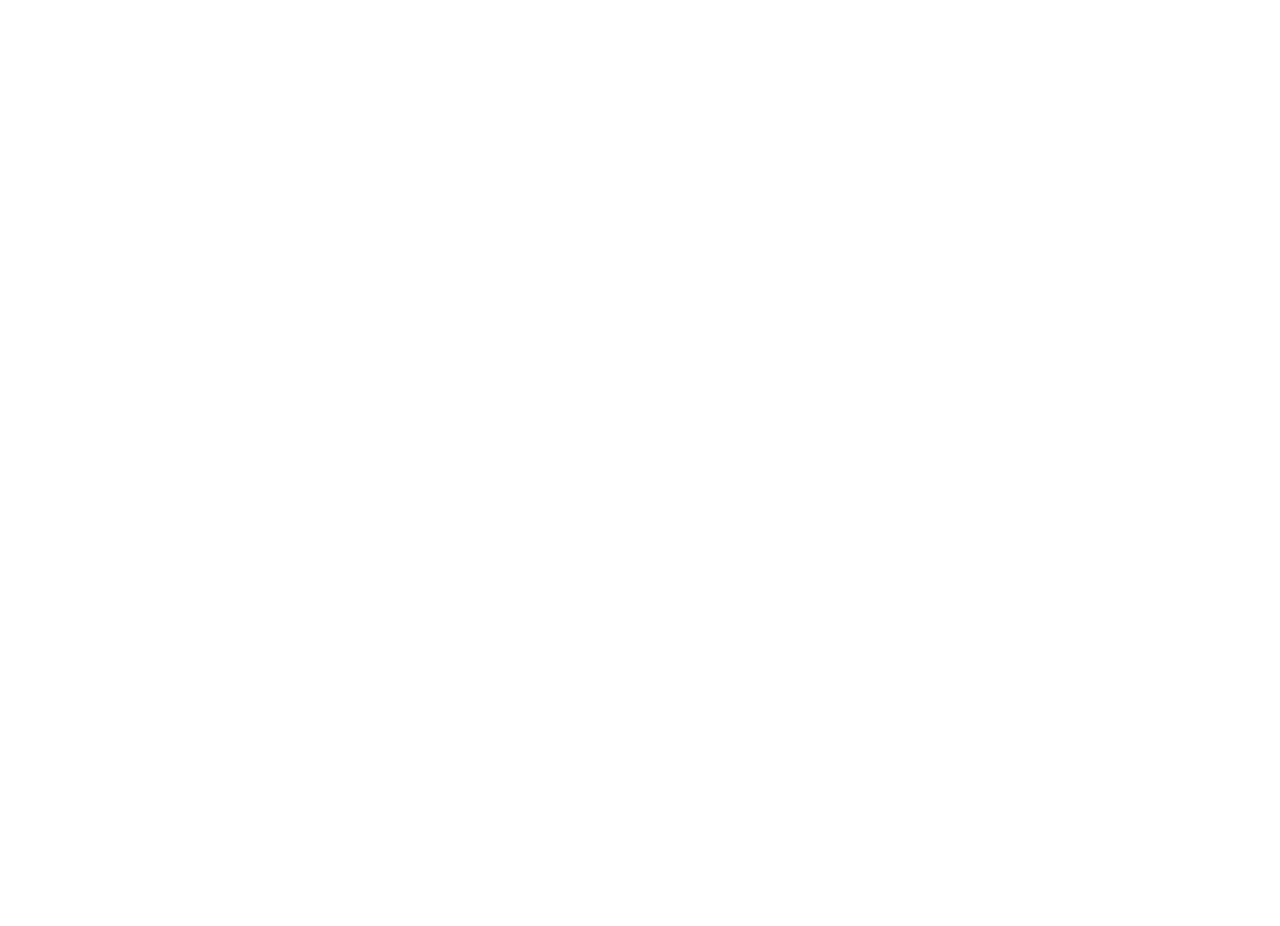
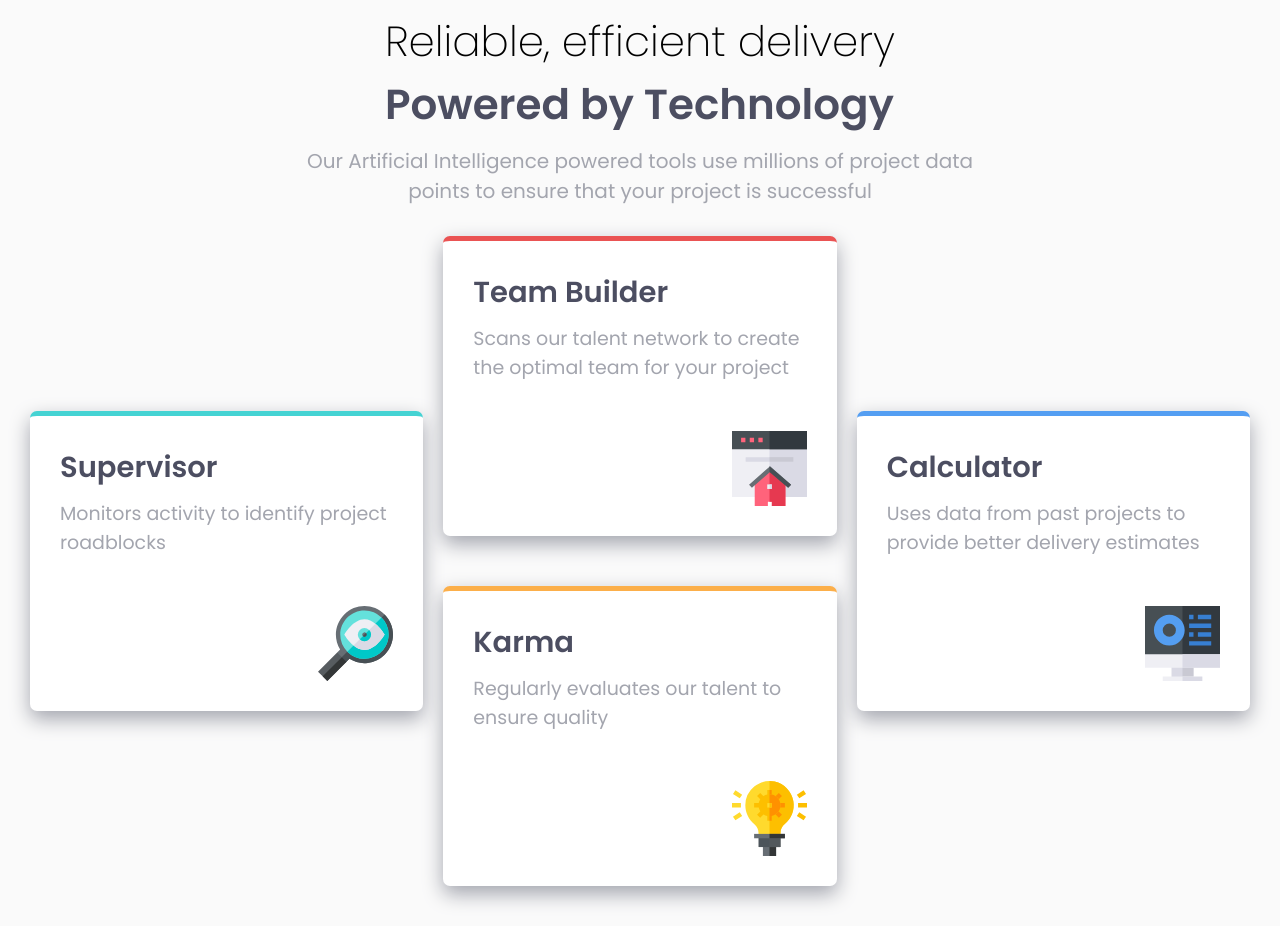
Before and after one commit to rrocker89437/FEM-Four-card-feature-section, a website built with Vite: page index.html in a window 1280 px wide. Before the commit the page ends 800 px from the top, so only its background shows below. Built offline with nearby package versions, Linux system fonts and the light colour scheme.

Commit message:
Finished project

```diff
--- a/index.html
+++ b/index.html
@@ -2,17 +2,82 @@
 <html lang="en">
   <head>
     <meta charset="UTF-8" />
-    <link rel="icon" type="image/svg+xml" href="/public/favicon-32x32.png" />
+    <link rel="icon" type="image/svg+xml" href="/favicon-32x32.png" />
     <meta name="viewport" content="width=device-width, initial-scale=1.0" />
+    <!-- Google Font -->
+    <link rel="preconnect" href="https://fonts.googleapis.com" />
+    <link rel="preconnect" href="https://fonts.gstatic.com" crossorigin />
+    <link
+      href="https://fonts.googleapis.com/css2?family=Poppins:wght@200;400;600&display=swap"
+      rel="stylesheet"
+    />
     <title>FEM Four Card</title>
   </head>
   <body>
+    <header class="header">
+      <div class="header__content wrapper wrapper-mobile">
+        <h1 class="header__content--title">
+          Reliable, efficient delivery
+          <span class="header__content--title--span"
+            >Powered by Technology</span
+          >
+        </h1>
+        <p class="header__content--description">
+          Our Artificial Intelligence powered tools use millions of project data
+          points to ensure that your project is successful
+        </p>
+      </div>
+    </header>
+
+    <main class="main">
+      <section class="main__content wrapper wrapper-mobile grid">
+        <div class="main__card grid__card--1 border-cyan">
+          <h2 class="main__card--title">Supervisor</h2>
+          <p class="main__card--description">
+            Monitors activity to identify project roadblocks
+          </p>
+          <img
+            src="/public/icon-supervisor.svg"
+            alt="Supervisor Icon"
+            class="main__card--img"
+          />
+        </div>
+        <div class="main__card grid__card--2 border-red">
+          <h2 class="main__card--title">Team Builder</h2>
+          <p class="main__card--description">
+            Scans our talent network to create the optimal team for your project
+          </p>
+          <img
+            src="/public/icon-team-builder.svg"
+            alt="Team Builder Icon"
+            class="main__card--img"
+          />
+        </div>
+        <div class="main__card grid__card--3 border-orange">
+          <h2 class="main__card--title">Karma</h2>
+          <p class="main__card--description">
+            Regularly evaluates our talent to ensure quality
+          </p>
+          <img
+            src="/public/icon-karma.svg"
+            alt="Karma Icon"
+            class="main__card--img"
+          />
+        </div>
+        <div class="main__card grid__card--4 border-blue">
+          <h2 class="main__card--title">Calculator</h2>
+          <p class="main__card--description">
+            Uses data from past projects to provide better delivery estimates
+          </p>
+          <img
+            src="/public/icon-calculator.svg"
+            alt="Calculator Icon"
+            class="main__card--img"
+          />
+        </div>
+      </section>
+    </main>
+
     <script type="module" src="/src/main.js"></script>
   </body>
 </html>
-<!-- Reliable, efficient delivery Powered by Technology Our Artificial
- Intelligence powered tools use millions of project data points to ensure
- that your project is successful Supervisor Monitors activity to identify
- project roadblocks Team Builder Scans our talent network to create the optimal
- team for your project Karma Regularly evaluates our talent to ensure quality
- Calculator Uses data from past projects to provide better delivery estimates  -->
--- /dev/null
+++ b/scss/components/_grid.scss
@@ -0,0 +1,31 @@
+@use "../util/" as u;
+
+@media (min-width: u.em(1000)) {
+  .grid {
+    display: grid;
+    grid-template-columns: repeat(3, 1fr);
+    align-items: center;
+    justify-content: center;
+    gap: u.rem(20);
+
+    &__card--1 {
+      grid-column: 1/2;
+      grid-row: 1/3;
+    }
+
+    &__card--2 {
+      grid-column: 2/3;
+      grid-row: 1/2;
+    }
+
+    &__card--3 {
+      grid-column: 2/3;
+      grid-row: 2/3;
+    }
+
+    &__card--4 {
+      grid-column: 3/4;
+      grid-row: 1/3;
+    }
+  }
+}
--- a/scss/components/_index.scss
+++ b/scss/components/_index.scss
@@ -1 +1,3 @@
+@forward "header";
 @forward "main";
+@forward "grid";
--- a/scss/components/_main.scss
+++ b/scss/components/_main.scss
@@ -0,0 +1,54 @@
+@use "../util/" as u;
+
+.main {
+  &__content {
+    @media (min-width: u.em(1000)) {
+      margin-bottom: u.rem(10);
+    }
+
+    margin-bottom: u.rem(20);
+  }
+
+  &__card {
+    position: relative;
+    display: flex;
+    flex-direction: column;
+    height: u.rem(300);
+    margin-bottom: u.rem(30);
+    padding: u.rem(30);
+    border-radius: u.rem(7);
+    background-color: var(--white);
+    box-shadow: 0 8px 20px var(--gray-blue);
+
+    &--title {
+      margin-bottom: u.rem(10);
+      font-size: u.rem(29);
+      color: var(--dark-blue);
+    }
+
+    &--description {
+      font-size: u.rem(19);
+      color: var(--gray-blue);
+    }
+
+    &--img {
+      position: absolute;
+      width: u.rem(75);
+      bottom: u.rem(30);
+      right: u.rem(30);
+    }
+  }
+}
+
+.border-cyan {
+  border-top: u.rem(5) solid var(--cyan);
+}
+.border-red {
+  border-top: u.rem(5) solid var(--red);
+}
+.border-orange {
+  border-top: u.rem(5) solid var(--orange);
+}
+.border-blue {
+  border-top: u.rem(5) solid var(--blue);
+}
--- /dev/null
+++ b/scss/components/header.scss
@@ -0,0 +1,46 @@
+@use "../util/" as u;
+
+.header {
+  &__content {
+    display: flex;
+    flex-direction: column;
+    justify-content: center;
+    align-items: center;
+
+    &--title {
+      @media (min-width: u.em(1000)) {
+        margin-top: u.rem(10);
+        font-size: u.rem(42);
+      }
+
+      display: block;
+      font-size: u.rem(32);
+      font-weight: 200;
+      margin-top: u.rem(20);
+
+      &--span {
+        @media (min-width: u.em(1000)) {
+          margin-bottom: u.rem(10);
+        }
+
+        display: block;
+        margin-bottom: u.rem(22);
+        color: var(--dark-blue);
+        font-weight: 600;
+      }
+    }
+
+    &--description {
+      @media (min-width: u.em(1000)) {
+        max-width: u.rem(700);
+        margin-bottom: u.rem(30);
+      }
+
+      text-align: center;
+      max-width: u.rem(400);
+      font-size: u.rem(20);
+      font-weight: 400;
+      color: var(--gray-blue);
+    }
+  }
+}
--- a/scss/global/_boilerplate.scss
+++ b/scss/global/_boilerplate.scss
@@ -0,0 +1,46 @@
+@use "../util/" as u;
+
+.wrapper {
+  max-width: u.rem(1400);
+  margin-inline: auto;
+  padding: 0 u.rem(30);
+}
+
+@media (max-width: u.em(999)) {
+  .wrapper-mobile {
+    max-width: u.rem(550);
+    margin-inline: auto;
+    padding: u.rem(30);
+  }
+}
+
+*,
+*::before,
+*::after {
+  box-sizing: border-box;
+}
+
+body {
+  @media (min-width: u.em(1000)) {
+    overflow-y: hidden;
+  }
+
+  margin: 0;
+  padding: 0;
+  font-family: "Poppins", Arial, Helvetica, sans-serif;
+  font-size: u.rem(15);
+  background-color: var(--gray-lt);
+}
+
+img {
+  display: block;
+  max-width: 100%;
+}
+
+h1,
+h2,
+h3,
+p {
+  font-size: u.rem(15);
+  margin: 0;
+}
--- a/scss/global/_colors.scss
+++ b/scss/global/_colors.scss
@@ -0,0 +1,11 @@
+:root {
+  --red: hsl(0, 78%, 62%);
+  --cyan: hsl(180, 62%, 55%);
+  --orange: hsl(34, 97%, 64%);
+  --blue: hsl(212, 86%, 64%);
+
+  --dark-blue: hsl(234, 12%, 34%);
+  --gray-blue: hsl(229, 6%, 66%);
+  --gray-lt: hsl(0, 0%, 98%);
+  --white: hsl(0, 0%, 100%);
+}
```
